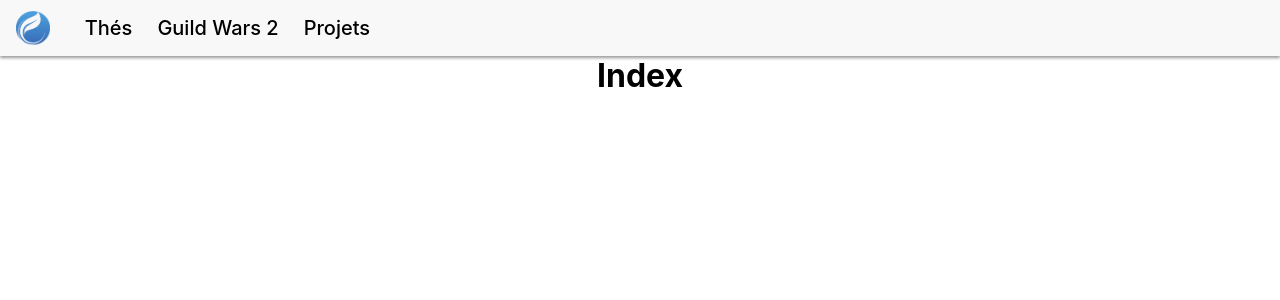
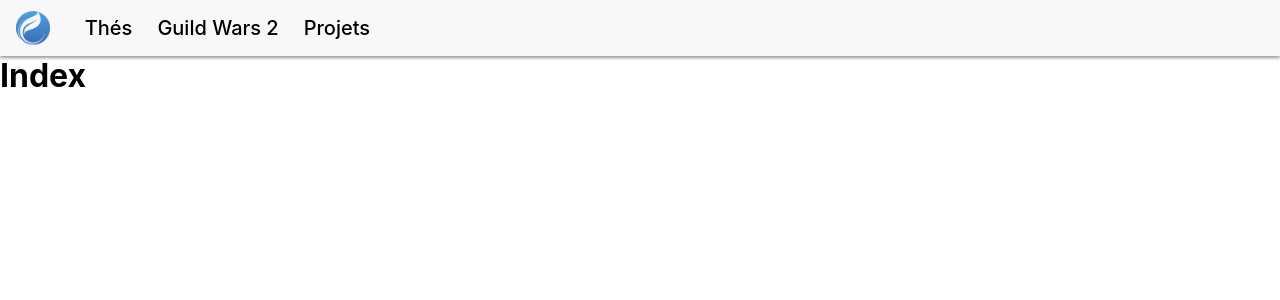
Before and after one commit to Yuuusuuke/personnalsite, a React (Create React App) app: page / in a window 1280 px wide. Shown: the top 300 px of the page. Built offline with nearby package versions, Linux system fonts and the light colour scheme.

Commit message:
Add Tag and Card component + global css rules

```diff
--- a/src/App.scss
+++ b/src/App.scss
@@ -1,5 +1,16 @@
 @import "./style/global.scss";
+@import "./style/mixins.scss";
 
-.App {
-  text-align: center;
+*,
+::before,
+::after,
+p {
+  margin: 0;
+  padding: 0;
+  box-sizing: border-box;
 }
+
+a {
+  color: black;
+  text-decoration: none;
+}
--- a/src/components/Navbar/Navbar.jsx
+++ b/src/components/Navbar/Navbar.jsx
@@ -11,7 +11,7 @@ export default function Navbar(){
     return(
         <nav className="Navbar">
             <Link to="/">
-                <img className="Navbar__image" src="./logo316.png" alt="Logo" />
+                <img className="Navbar__image" src="/logo316.png" alt="Logo" />
             </Link>
             <Link to="/thes">
                 <p className={`Navbar__menu${(addCurrentTag("/thes")) ? " current" : ""}`}>Thés</p>
--- a/src/components/Navbar/Navbar.scss
+++ b/src/components/Navbar/Navbar.scss
@@ -1,3 +1,5 @@
+@import "../../style/global.scss";
+
 .Navbar {
     display: flex;
     flex-direction: row;
@@ -34,11 +36,11 @@
         margin-left: 15px;
 
         &:hover {
-            color: #1a5ca2;
+            color: $colorPrimary;
         }
 
         &.current {
-            color: #1a5ca2;
+            color: $colorPrimary;
             font-weight: 700;
         }
     }
--- a/src/pages/Thes/Thes.jsx
+++ b/src/pages/Thes/Thes.jsx
@@ -2,6 +2,7 @@ import React from "react";
 import "./Thes.scss";
 
 export default function Thes(){
+
     return(
         <h1>
         Thes
--- a/src/style/global.scss
+++ b/src/style/global.scss
@@ -1,13 +1 @@
-*,
-::before,
-::after,
-p {
-    margin: 0;
-    padding: 0;
-    box-sizing: border-box;
-}
-
-a {
-    color: black;
-    text-decoration: none;
-}
+$colorPrimary: #1a5ca2;
```
Also changed, not shown: src/Card/Card.jsx (added, +9 -0 lines), src/components/Tag/Tag.jsx (added, +9 -0 lines), src/Card/Card.scss (added), src/components/Tag/Tag.scss (added).
